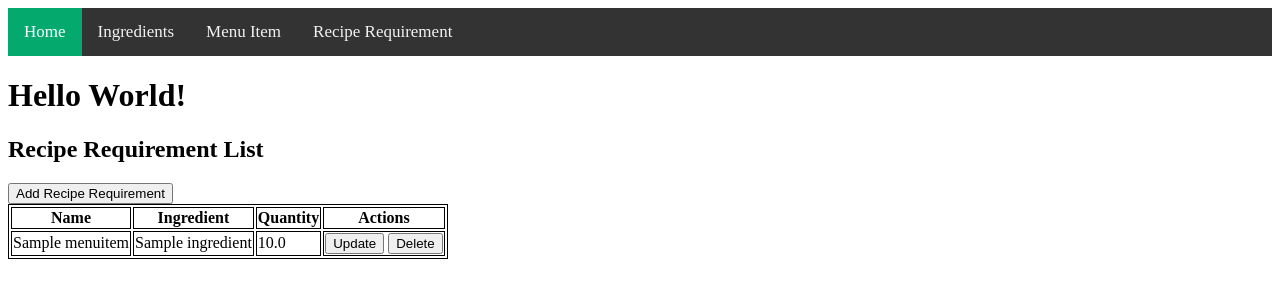
After one commit to ErikMiyoshi/RestDjango, a Django app: page /reciperequirement/list in a window 1280 px wide. The commit adds this page. Shown: the top 300 px of the page. Run offline with Django 5.2, Linux system fonts and the light colour scheme; tables that the repository leaves empty hold one stand-in row (values such as "Sample post").

Commit message:
Creating RecipeRequirement class and view pages

```diff
--- a/djangodelights/inventory/admin.py
+++ b/djangodelights/inventory/admin.py
@@ -1,6 +1,7 @@
 from django.contrib import admin
-from .models import Ingredient, MenuItem
+from .models import Ingredient, MenuItem, RecipeRequirement
 
-# Register your models here.
+# Correct model registrations
 admin.site.register(Ingredient)
 admin.site.register(MenuItem)
+admin.site.register(RecipeRequirement)
--- a/djangodelights/inventory/models.py
+++ b/djangodelights/inventory/models.py
@@ -16,9 +16,27 @@ class Ingredient(models.Model):
     def get_absolute_url(self):
         return '/ingredient/list'
 
+    def __str__(self):
+        return self.name
+
 class MenuItem(models.Model):
     name = models.CharField(max_length = 30, null=False, blank=False)
     price = models.FloatField(null=False, blank=False, default=0)
 
     def get_absolute_url(self):
         return '/menuitem/list'
+
+    def __str__(self):
+        return self.name
+
+
+class RecipeRequirement(models.Model):
+    menuitem = models.ForeignKey(MenuItem, on_delete=models.CASCADE)
+    ingredient = models.ForeignKey(Ingredient, on_delete=models.CASCADE)
+    quantity = models.FloatField(null=False, blank=False, default=0)
+
+    def get_absolute_url(self):
+        return '/reciperequirement/list'
+
+    def __str__(self):
+        return self.menuitem.name
--- a/djangodelights/inventory/static/inventory/style.css
+++ b/djangodelights/inventory/static/inventory/style.css
@@ -25,3 +25,8 @@
     background-color: #04AA6D;
     color: white;
 }
+
+
+table, th, td, tr {
+    border: 1px solid black;
+}
--- a/djangodelights/inventory/templates/base.html
+++ b/djangodelights/inventory/templates/base.html
@@ -14,7 +14,7 @@
             <a class="active" href="{% url 'home' %}">Home</a>
             <a href="{% url 'ingredientlist' %}">Ingredients</a>
             <a href="{% url 'menuitemlist' %}">Menu Item</a>
-            <a href="#about">About</a>
+            <a href="{% url 'reciperequirementlist' %}">Recipe Requirement</a>
         </div>
 
         <h1>Hello World!</h1>
--- /dev/null
+++ b/djangodelights/inventory/templates/inventory/reciperequirement_list.html
@@ -0,0 +1,26 @@
+{% extends 'base.html' %}
+
+{% block content %}
+<h2>Recipe Requirement List</h2>
+
+<a href="{% url 'reciperequirementcreate' %}"><button>Add Recipe Requirement</button></a>
+<table>
+    <tr>
+        <th>Name</th>
+        <th>Ingredient</th>
+        <th>Quantity</th>
+        <th>Actions</th>
+    </tr>
+        {% for item in reciperequirement_list %}
+    <tr>
+        <td>{{ item.menuitem }}</td>
+        <td>{{ item.ingredient }}</td>
+        <td>{{ item.quantity }}</td>
+        <td>
+            <a href="{% url 'reciperequirementupdate' item.id %}"><button>Update</button></a>
+            <a href="{% url 'reciperequirementdelete' item.id %}"><button>Delete</button></a>
+        </td>
+    </tr>
+        {% endfor %}
+</table>
+{% endblock %}
--- a/djangodelights/inventory/urls.py
+++ b/djangodelights/inventory/urls.py
@@ -1,4 +1,4 @@
-from django.urls import path, include
+from django.urls import path
 from . import views
 
 urlpatterns = [
@@ -14,4 +14,8 @@ urlpatterns = [
     path('menuitem/<pk>/update', views.MenuItemUpdate.as_view(), name='menuitemupdate'),
     path('menuitem/<pk>/delete', views.MenuItemDelete.as_view(), name='menuitemdelete'),
 
+    path('reciperequirement/list', views.RecipeRequirementList.as_view(), name='reciperequirementlist'),
+    path('reciperequirement/create', views.RecipeRequirementCreate.as_view(), name='reciperequirementcreate'),
+    path('reciperequirement/<pk>/update', views.RecipeRequirementUpdate.as_view(), name='reciperequirementupdate'),
+    path('reciperequirement/<pk>/delete', views.RecipeRequirementDelete.as_view(), name='reciperequirementdelete'),
 ]
--- a/djangodelights/inventory/views.py
+++ b/djangodelights/inventory/views.py
@@ -1,11 +1,12 @@
-from django.shortcuts import render
+from django.shortcuts import render, redirect
 from django.views.generic import ListView
 from django.views.generic.edit import CreateView, UpdateView, DeleteView
 
 from .forms import IngredientCreateForm, IngredientUpdateForm
 from .forms import MenuItemCreateForm, MenuItemUpdateForm
+from .forms import RecipeRequirementCreateForm, RecipeRequirementUpdateForm
 
-from .models import Ingredient, MenuItem
+from .models import Ingredient, MenuItem, RecipeRequirement
 
 
 # Create your views here.
@@ -50,3 +51,22 @@ class MenuItemDelete(DeleteView):
     model = MenuItem
     template_name = "inventory/menuitem_delete_form.html"
     success_url = "/menuitem/list"
+
+# Recipe Requirement Views
+class RecipeRequirementList(ListView):
+    model = RecipeRequirement
+
+class RecipeRequirementCreate(CreateView):
+    model = RecipeRequirement
+    template_name = "inventory/reciperequirement_create_form.html"
+    form_class = RecipeRequirementCreateForm
+
+class RecipeRequirementUpdate(UpdateView):
+    model = RecipeRequirement
+    template_name = "inventory/reciperequirement_update_form.html"
+    form_class = RecipeRequirementUpdateForm
+
+class RecipeRequirementDelete(DeleteView):
+    model = RecipeRequirement
+    template_name = "inventory/reciperequirement_delete_form.html"
+    success_url = "/reciperequirement/list"
```
Also changed, not shown: djangodelights/inventory/forms.py (+12 -1 lines), djangodelights/inventory/templates/inventory/menuitem_update_form.html (added, +11 -0 lines), djangodelights/inventory/templates/inventory/reciperequirement_create_form.html (added, +11 -0 lines), djangodelights/inventory/templates/inventory/reciperequirement_delete_form.html (added, +12 -0 lines), djangodelights/inventory/templates/inventory/reciperequirement_update_form.html (added, +11 -0 lines), djangodelights/inventory/migrations/0006_reciperequirement.py (added).
